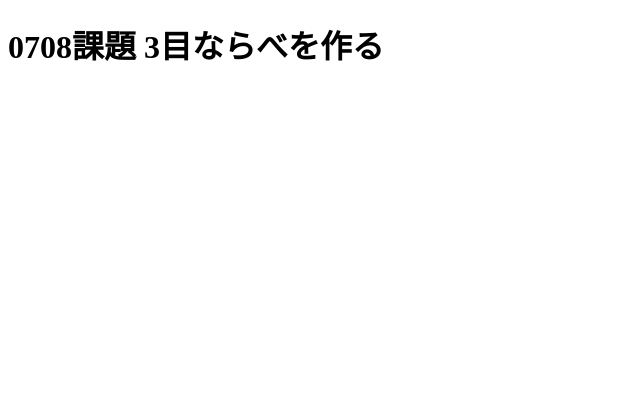
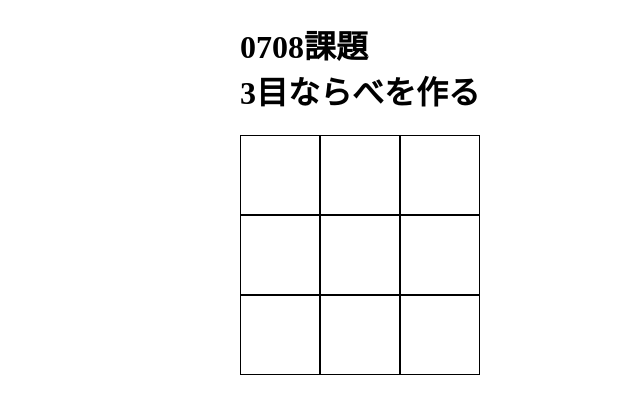
Before and after one commit to Shuji05210/3moku, a plain HTML site: page index.html in a window 1280 px wide. Shown: the whole page, without its empty margins (0-640 px from the left). Drawn offline with Linux system fonts and the light colour scheme.

Commit message:
ボーダーライン 枠

```diff
--- a/index.html
+++ b/index.html
@@ -1,19 +1,36 @@
 <!DOCTYPE html>
 <html lang="ja">
+
 <head>
     <meta charset="UTF-8">
     <meta name="viewport" content="width=device-width, initial-scale=1.0">
 
     <!-- CSS -->
-     <link rel="stylesheet" href="style.css">
+    <link rel="stylesheet" href="style.css">
 
-     <!-- javascript -->
+    <!-- javascript -->
     <script src="script.js" defer></script>
 
     <title>3目ならべ</title>
 </head>
+
 <body>
-    <h1>0708課題 3目ならべを作る</h1>
-    <div id="sanmoku"></div>
+    <div id="sanmoku">
+        <h1>0708課題<br>3目ならべを作る</h1>
+    </div>
+
+    <div class="container">
+        <div class="item-1"></div>
+        <div class="item-2"></div>
+        <div class="item-3"></div>
+        <div class="item-4"></div>
+        <div class="item-5"></div>
+        <div class="item-6"></div>
+        <div class="item-7"></div>
+        <div class="item-8"></div>
+        <div class="item-9"></div>
+    </div>
+
 </body>
+
 </html>
--- a/style.css
+++ b/style.css
@@ -0,0 +1,24 @@
+body {
+    width: 800px;
+    margin: 0 auto 0 auto;
+}
+
+.container {
+    display: grid;
+    grid-template-rows: 80px 80px 80px;
+    grid-template-columns: 80px 80px 80px;
+}
+
+
+.item-1,
+.item-2,
+.item-3,
+.item-4,
+.item-5,
+.item-6,
+.item-7,
+.item-8,
+.item-9 {
+    border: 1px solid black;
+    text-align: center;
+}
```
